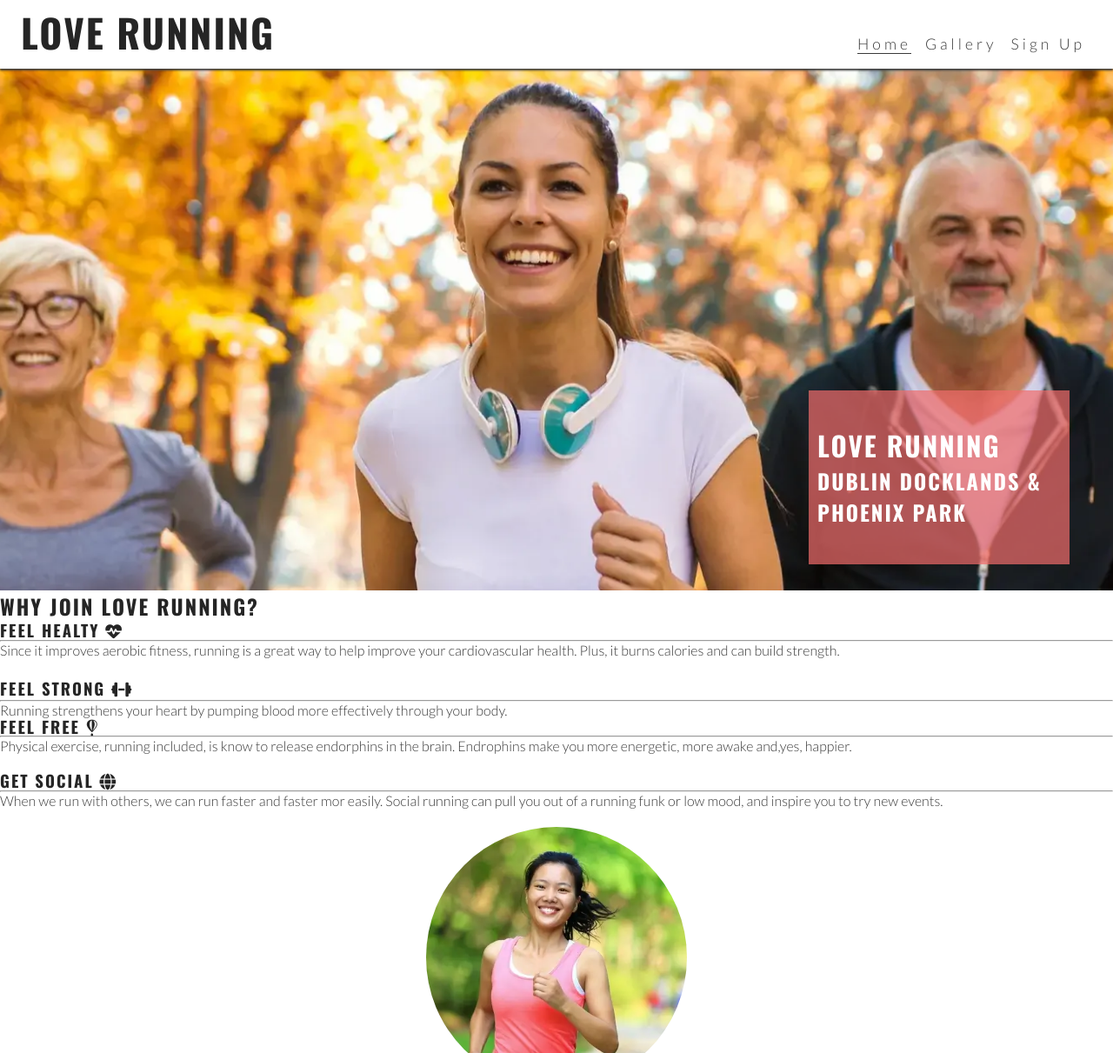
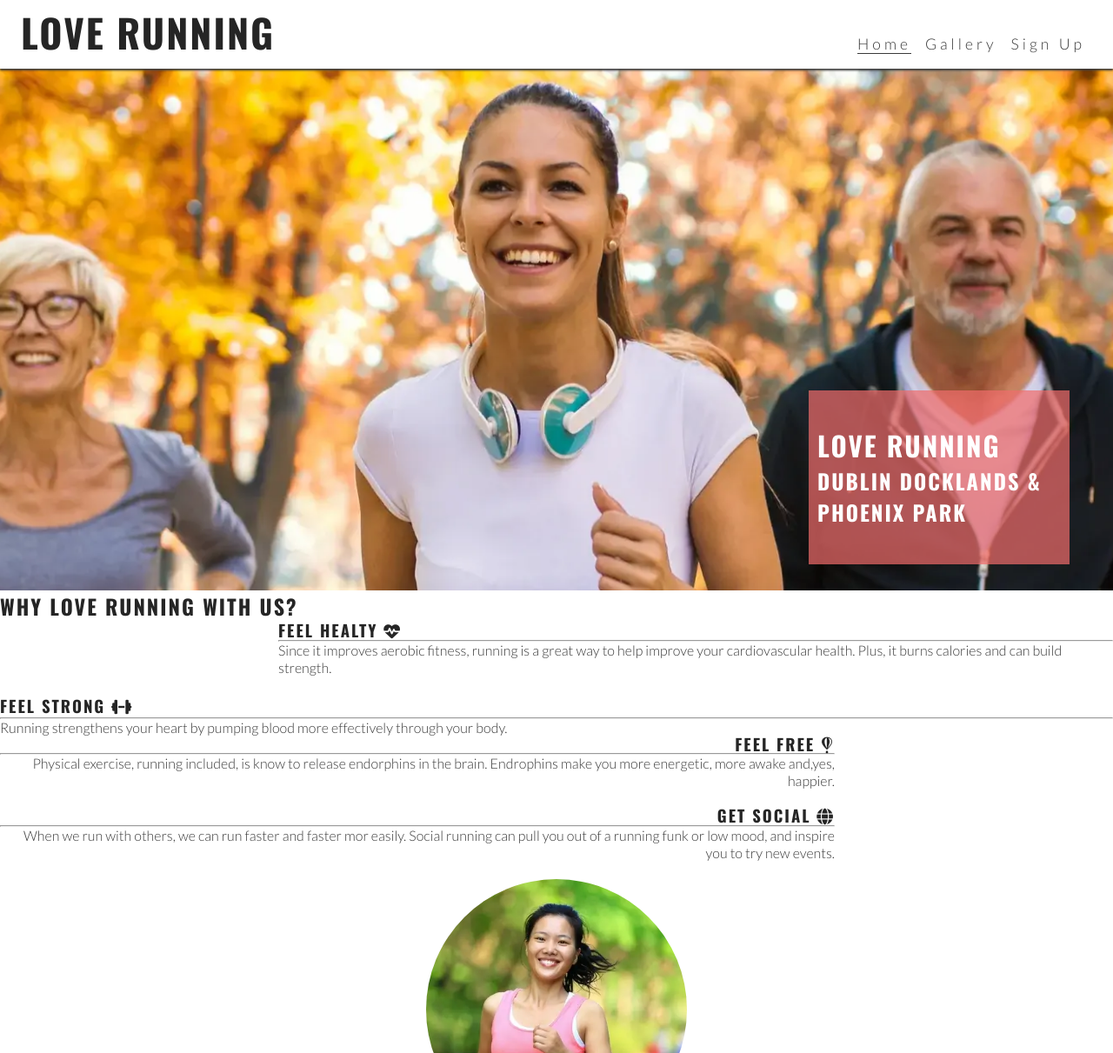
Before and after one commit to AmandaLesnik/love-running, a plain HTML site: page index.html in a window 1280 px wide. Shown: the top 1211 px of the page at 87% size. Drawn offline with nearby package versions, Linux system fonts and the light colour scheme.

Commit message:
make reasons section responsive

```diff
--- a/assets/css/style.css
+++ b/assets/css/style.css
@@ -49,7 +49,7 @@ header a {
     list-style-type: none;
 }
 
-#menu > li {
+#menu> li {
     margin-bottom: 1em;
 }
 
@@ -86,7 +86,7 @@ nav {
 main {
     /* Make main element take up any surplus space to push footer down */
     flex: 1 0 auto;
-    margin-top: 47px
+    margin-top: 47px;
 }
 
 /* Hero section */
@@ -110,7 +110,8 @@ main {
 }
 
 
-#cover-text > h2, #cover-text > h3 {
+#cover-text > h2,
+#cover-text > h3 {
     color: #ffffff;
 }
 
@@ -126,8 +127,8 @@ main {
     font-size: 280%;
 }
 
-#benefits-physical > div,
-#benefits-mental > div {
+#benefits-physical> div,
+#benefits-mental> div {
     line-height: 20px;
     margin-bottom: 20px;
 }
@@ -146,6 +147,7 @@ main {
     height: 90vw;
     width: 90vw;
     margin-bottom: 20px;
+    /* Makesquare image into a circle*/
     border-radius: 50%;
     max-width: 300px;
     max-height: 300px;
@@ -174,6 +176,7 @@ main {
 
 /* Media query: tablets and larger (768px and up) */
 @media screen and (min-width: 768px) {
+
     /* Header */
     nav {
         display: block;
@@ -212,6 +215,24 @@ main {
         width: 300px;
         right:50px;
     }
+
+    /*Reasons section*/
+    #benefits-physical,
+    #benefits-mental {
+        display: flex;
+        flex-direction: column;
+        width: 100%;
+    }
+
+    #benefits-physical> div,
+    #benefits-mental> div {
+        width: 75%;
+    }
+
+    #benefits-mental> div {
+        text-align: end;
+        align-self: flex-end;
+    }
 }
 
 /* Large devices (laptops and desktops, 992px and up) */
@@ -220,3 +241,26 @@ main {
         border-bottom: 1px solid #3a3a3a;
     }
 }
+
+@media screen and (min-width: 1200px) {
+   /* Reasons section */
+   #benefits {
+    display: flex;
+    flex-direction: row;
+}
+#benefits > div {
+    flex: 1;
+}
+#benefits-image {
+    order: 0
+}
+#benefits-mental {
+    order: 1;
+}
+#benefits-mental > div {
+    align-self: flex-start;
+}
+#benefits-physical > div {
+    align-self: flex-end;
+}
+}
--- a/index.html
+++ b/index.html
@@ -47,7 +47,7 @@
             </div>
         </section>
     </section id="reasons">
-         <h2>Why Join Love Running?</h2>
+         <h2>Why Love Running with us?</h2>
          <div id="bennefits">
                 <div id="benefits-physical">
                     <div>
```
